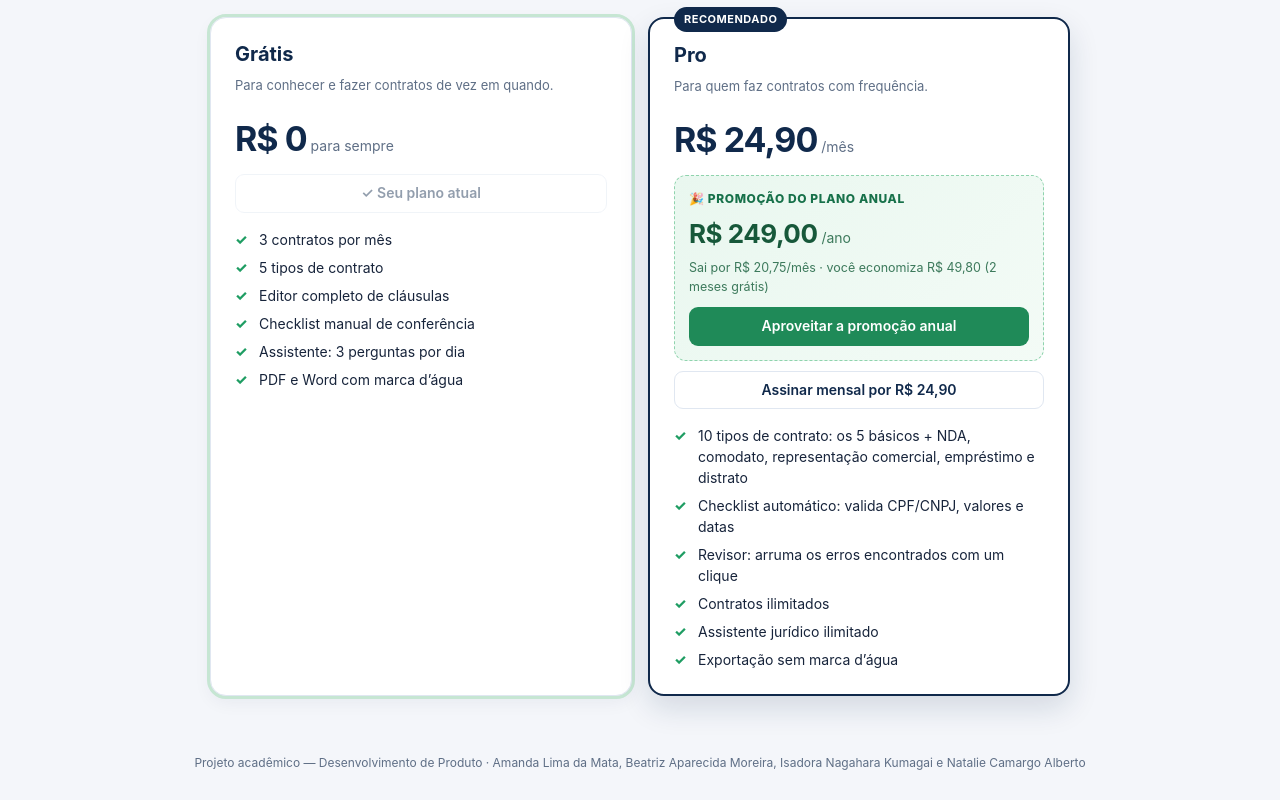
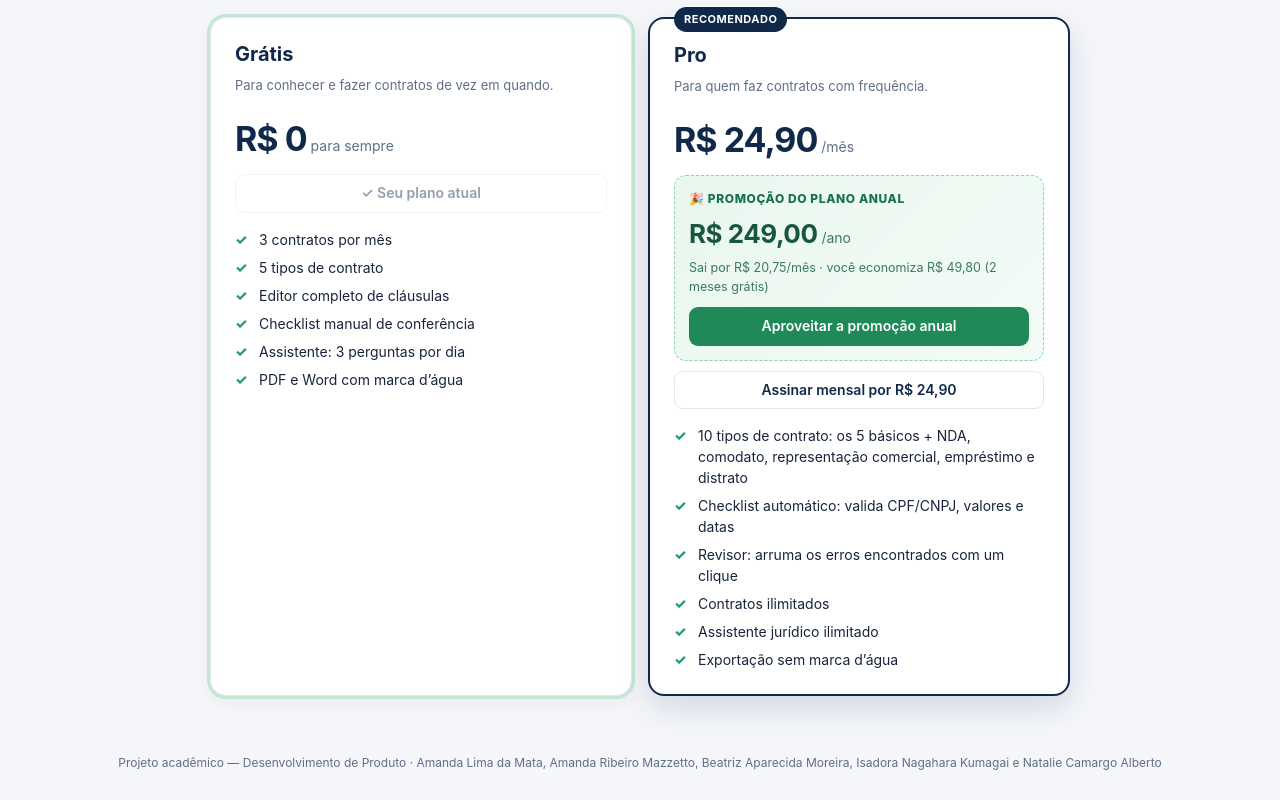
Before and after one commit to gabriel-bsa/Trabalho_KFC, a plain HTML site: page index.html in a window 1280 px wide. Shown: the part 952-1752 px from the top of the page. Drawn offline with Linux system fonts and the light colour scheme.

Commit message:
Adiciona Amanda Ribeiro Mazzetto à equipe
Co-Authored-By: Claude Opus 5.5 <noreply@anthropic.com>

```diff
--- a/assets/js/app.js
+++ b/assets/js/app.js
@@ -224,7 +224,7 @@
       </div>
       <div class="team">
         <div><div class="eyebrow">Equipe do projeto</div><p class="muted sm">Projeto acadêmico — Desenvolvimento de Produto</p></div>
-        <ul>${['Amanda Lima da Mata', 'Beatriz Aparecida Moreira', 'Isadora Nagahara Kumagai', 'Natalie Camargo Alberto'].map((n) => `<li><span class="avatar" aria-hidden="true">${n.split(' ').filter((w, i, a) => i === 0 || i === a.length - 1).map((w) => w[0]).join('')}</span>${esc(n)}</li>`).join('')}</ul>
+        <ul>${['Amanda Lima da Mata', 'Amanda Ribeiro Mazzetto', 'Beatriz Aparecida Moreira', 'Isadora Nagahara Kumagai', 'Natalie Camargo Alberto'].map((n) => `<li><span class="avatar" aria-hidden="true">${n.split(' ').filter((w, i, a) => i === 0 || i === a.length - 1).map((w) => w[0]).join('')}</span>${esc(n)}</li>`).join('')}</ul>
       </div>
       <div class="notice"><b>Sobre o projeto:</b> a proposta original prevê uma pasta física de aproximadamente 32 × 24 × 6 cm, feita principalmente de papelão rígido e papel reciclado. Este site é uma demonstração digital complementar. <a href="#/kit"><b>Ver o que vem no kit físico →</b></a></div>
     </section>`;
@@ -252,7 +252,7 @@
           <div class="head center"><div class="eyebrow">Planos</div><h2>Comece grátis. Evolua quando precisar.</h2><p>O Grátis já cria contratos com editor e checklist. O Pro libera os 10 tipos de contrato, a análise automática e o revisor.</p></div>
           ${plansCardsHTML()}
         </section>
-        <p class="gate-foot">Projeto acadêmico — Desenvolvimento de Produto · Amanda Lima da Mata, Beatriz Aparecida Moreira, Isadora Nagahara Kumagai e Natalie Camargo Alberto</p>
+        <p class="gate-foot">Projeto acadêmico — Desenvolvimento de Produto · Amanda Lima da Mata, Amanda Ribeiro Mazzetto, Beatriz Aparecida Moreira, Isadora Nagahara Kumagai e Natalie Camargo Alberto</p>
       </div>`;
       bindAuthCard($('#authCard'));
       $('#planos-gate').addEventListener('click', (e) => {
--- a/index.html
+++ b/index.html
@@ -29,7 +29,7 @@
 
   <footer class="footer">
     <div class="foot-brand"><img src="assets/img/logo.svg" alt="" width="36" height="36"><div><b>Kit Contrato Fácil</b><p>Modelo · Checklist · Explicação</p></div></div>
-    <div class="foot-team"><b>Equipe</b><ul><li>Amanda Lima da Mata</li><li>Beatriz Aparecida Moreira</li><li>Isadora Nagahara Kumagai</li><li>Natalie Camargo Alberto</li></ul></div>
+    <div class="foot-team"><b>Equipe</b><ul><li>Amanda Lima da Mata</li><li>Amanda Ribeiro Mazzetto</li><li>Beatriz Aparecida Moreira</li><li>Isadora Nagahara Kumagai</li><li>Natalie Camargo Alberto</li></ul></div>
     <div><b>Projeto acadêmico — Desenvolvimento de Produto</b><p>Material educativo: as minutas não substituem a análise de um profissional habilitado. Os documentos de exemplo usam dados fictícios.</p><button type="button" class="foot-demo" id="demoMode">🎬 Modo apresentação</button></div>
   </footer>
 
```
Also changed, not shown: 1 other file.
